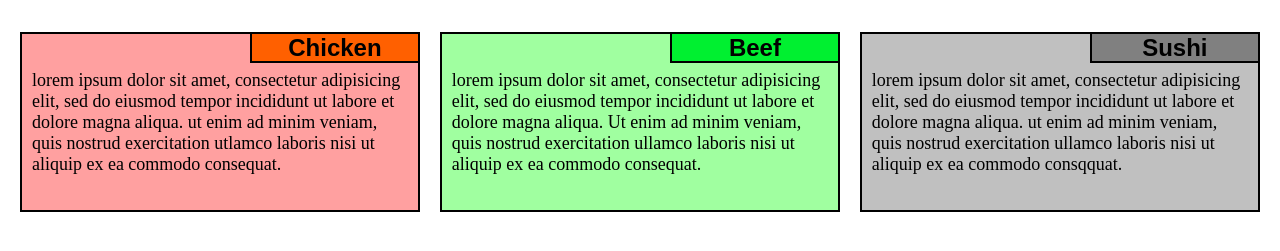
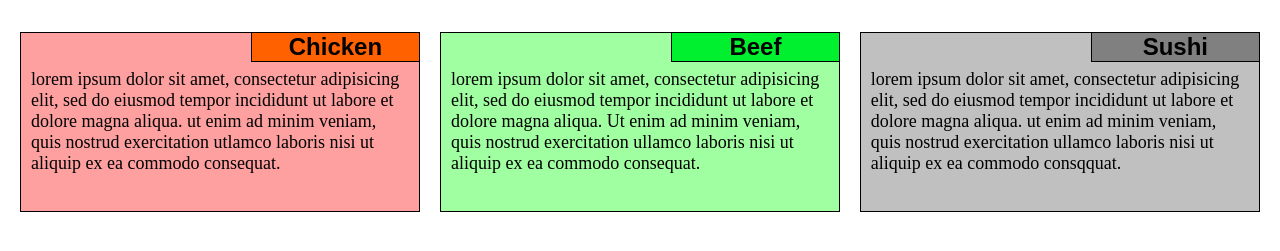
Before and after one commit to lilipst/coursera-test, a plain HTML site: page module2-assignment/index.html in a window 1280 px wide. Shown: the part 55-306 px from the top of the page. Drawn offline with Linux system fonts and the light colour scheme.

Commit message:
module 2 assignment change border to 1px

```diff
--- a/module2-assignment/css/mystyle.css
+++ b/module2-assignment/css/mystyle.css
@@ -25,7 +25,7 @@ h1, h2 {
 
 section {
 	position: relative;
-	border: 2px solid black;
+	border: 1px solid black;
 	min-height: 180px;
 	margin: 0px 10px 20px 10px;
 }
@@ -35,8 +35,8 @@ h2 {
 	width: 7em;
 	height: 1.2em;
 	margin-bottom: 15px;
-	border-left: 2px solid black;
-	border-bottom: 2px solid black;
+	border-left: 1px solid black;
+	border-bottom: 1px solid black;
 	right: 0px;
 }
 
```
